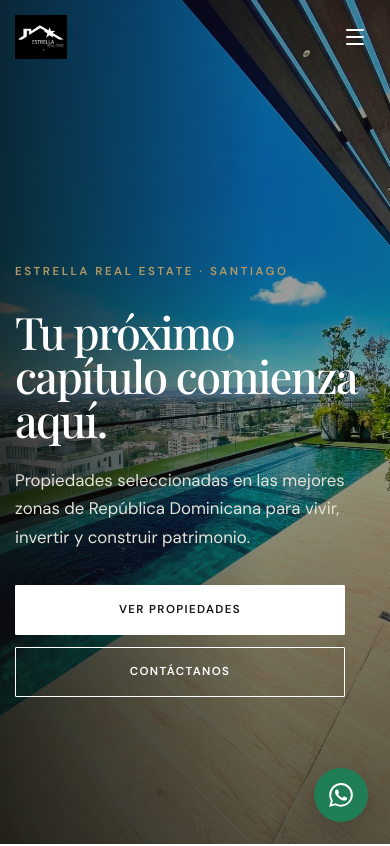
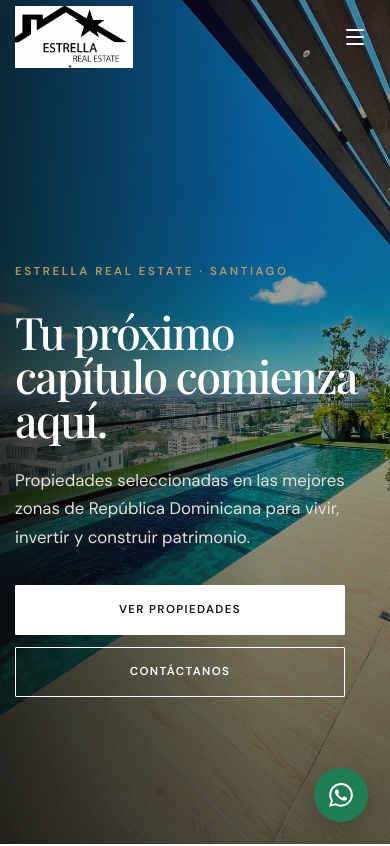
Before and after one commit to jtessariol-debug/Estrella-Real-Estate1, a React (Vite) app: page / in a window 390 px wide. Shown: the top 846 px of the page. Built offline with nearby package versions, Linux system fonts and the light colour scheme; no server answers; the database is empty.

Commit message:
Update Estrella Real Estate branding logo

```diff
--- a/components/AdminLayout.tsx
+++ b/components/AdminLayout.tsx
@@ -1,10 +1,10 @@
 import type { ReactNode } from 'react';
 import { Building2, LayoutDashboard, LogOut } from 'lucide-react';
-import { COMPANY_INFO } from '../constants';
 import { signOut } from '../services/auth';
 import type { Profile } from '../types';
+import BrandLogo from './BrandLogo';
 
 export default function AdminLayout({ profile, children }: { profile: Profile; children: ReactNode }) {
   const logout = () => void signOut().finally(() => window.location.replace('/admin/login'));
-  return <div className="admin-shell"><aside className="admin-sidebar"><a className="admin-brand" href="/admin"><img src={COMPANY_INFO.logoUrl} alt="Estrella Real Estate" /><span>ESTRELLA<br />ADMIN</span></a><nav><a href="/admin"><LayoutDashboard /> Resumen</a><a href="/admin/properties"><Building2 /> Propiedades</a></nav><div className="admin-account"><small>{profile.role}</small><strong>{profile.fullName}</strong><button onClick={logout}><LogOut size={17} /> Cerrar sesión</button></div></aside><main className="admin-content">{children}</main></div>;
+  return <div className="admin-shell"><aside className="admin-sidebar"><a className="admin-brand" href="/admin"><BrandLogo className="admin-brand-logo" /><span className="admin-brand-label">ADMIN</span></a><nav><a href="/admin"><LayoutDashboard /> Resumen</a><a href="/admin/properties"><Building2 /> Propiedades</a></nav><div className="admin-account"><small>{profile.role}</small><strong>{profile.fullName}</strong><button onClick={logout}><LogOut size={17} /> Cerrar sesión</button></div></aside><main className="admin-content">{children}</main></div>;
 }
--- /dev/null
+++ b/components/BrandLogo.tsx
@@ -0,0 +1,7 @@
+import { COMPANY_INFO } from '../constants';
+
+export default function BrandLogo({ className = '' }: { className?: string }) {
+  return <span className={`brand-logo ${className}`.trim()}>
+    <img src={COMPANY_INFO.logoUrl} alt="Estrella Real Estate" />
+  </span>;
+}
--- a/components/Footer.tsx
+++ b/components/Footer.tsx
@@ -1,8 +1,9 @@
 import { COMPANY_INFO } from '../constants';
+import BrandLogo from './BrandLogo';
 
 export default function Footer() {
   return <footer className="footer"><div className="container"><div className="footer-grid">
-    <div className="footer-brand-column"><a className="logo footer-brand" href="/"><img src={COMPANY_INFO.logoUrl} alt="Estrella Real Estate" /><span>ESTRELLA<br />REAL ESTATE</span></a><p className="footer-description">Propiedades seleccionadas y acompañamiento inmobiliario en República Dominicana.</p><p className="footer-location">{COMPANY_INFO.location}</p></div>
+    <div className="footer-brand-column"><a className="logo footer-brand" href="/" aria-label="Estrella Real Estate, inicio"><BrandLogo className="footer-brand-logo" /></a><p className="footer-description">Propiedades seleccionadas y acompañamiento inmobiliario en República Dominicana.</p><p className="footer-location">{COMPANY_INFO.location}</p></div>
     <div><h4>Navegación</h4><a href="/">Inicio</a><a href="/nosotros">Nosotros</a><a href="/contacto">Contacto</a></div>
     <div><h4>Propiedades</h4><a href="/propiedades">Todas</a><a href="/propiedades/venta">En venta</a><a href="/propiedades/alquiler">En alquiler</a></div>
     <div><h4>Contacto</h4><a href={COMPANY_INFO.whatsappUrl}>{COMPANY_INFO.phone}</a><a href={`mailto:${COMPANY_INFO.email}`}>{COMPANY_INFO.email}</a></div>
--- a/components/Header.tsx
+++ b/components/Header.tsx
@@ -1,6 +1,7 @@
 import { useEffect, useState } from 'react';
 import { Menu, X } from 'lucide-react';
 import { COMPANY_INFO } from '../constants';
+import BrandLogo from './BrandLogo';
 
 const links = [
   ['Inicio', '/'], ['Propiedades', '/propiedades'], ['Venta', '/propiedades/venta'],
@@ -20,8 +21,7 @@ export default function Header({ inner = false }: { inner?: boolean }) {
   return <header className={`header ${inner ? 'inner' : ''} ${scrolled ? 'scrolled' : ''}`}>
     <div className="container nav">
       <a className="logo" href="/" aria-label="Estrella Real Estate, inicio">
-        <img src={COMPANY_INFO.logoUrl} alt="Logo de Estrella Real Estate" />
-        <span>ESTRELLA REAL ESTATE</span>
+        <BrandLogo className="brand-logo-header" />
       </a>
       <nav className={`nav-links ${open ? 'open' : ''}`} aria-label="Navegación principal">
         {links.map(([label, href]) => <a key={href} href={href} onClick={() => setOpen(false)}>{label}</a>)}
--- a/constants.ts
+++ b/constants.ts
@@ -3,7 +3,7 @@ import type { PropertyType } from './types';
 export const COMPANY_INFO = {
   name: 'Estrella Real Estate', phone: '809-924-3552', email: 'estrellarealestate01@gmail.com',
   location: 'Santiago, República Dominicana', whatsappUrl: 'https://wa.me/18099243552',
-  instagramUrl: 'https://instagram.com/estrellarealestate01', logoUrl: '/estrella-logo.jfif',
+  instagramUrl: 'https://instagram.com/estrellarealestate01', logoUrl: '/estrella-logo-oficial.jpeg',
 } as const;
 
 export const PROPERTY_TYPE_LABELS: Record<PropertyType, string> = {
--- a/index.css
+++ b/index.css
@@ -21,8 +21,8 @@ button{cursor:pointer}
 .header.scrolled,.header.inner{background:rgba(247,246,242,.96);color:var(--ink);box-shadow:0 1px 0 var(--line);backdrop-filter:blur(14px)}
 .nav{height:88px;display:flex;align-items:center;justify-content:space-between}
 .logo{display:flex;align-items:center;gap:12px;z-index:2}
-.logo img{width:64px;height:54px;object-fit:cover}
-.logo span{font:600 1.05rem 'Playfair Display',serif;letter-spacing:.06em}
+.brand-logo{position:relative;display:block;flex:0 0 auto;width:150px;height:80px;overflow:hidden;background:#fff}
+.brand-logo img{position:absolute;top:50%;left:50%;display:block;width:142%;max-width:none;height:auto;transform:translate(-50%,-50%)}
 .nav-links{display:flex;align-items:center;gap:27px;font-size:.78rem}
 .nav-links>a:not(.button){position:relative}
 .nav-links>a:not(.button):after{content:'';position:absolute;left:0;right:100%;bottom:-8px;height:1px;background:var(--gold);transition:.25s}
@@ -128,8 +128,7 @@ button{cursor:pointer}
 @media(max-width:760px){.container{width:min(100% - 30px,1180px)}
 .section{padding:72px 0}
 .nav{height:74px}
-.logo img{width:52px;height:44px}
-.logo span{font-size:.9rem}
+.brand-logo-header{width:118px;height:62px}
 .menu-toggle{display:block}
 .nav-links{position:fixed;inset:0;background:#11110f;color:white;display:flex;flex-direction:column;justify-content:center;gap:28px;font:500 1.7rem 'Playfair Display',serif;transform:translateX(100%);transition:.35s}
 .nav-links.open{transform:none}
--- a/index.html
+++ b/index.html
@@ -9,7 +9,7 @@
     <meta property="og:type" content="website" />
     <meta property="og:title" content="Estrella Real Estate | Propiedades en República Dominicana" />
     <meta property="og:description" content="Propiedades seleccionadas para vivir e invertir en Santiago y República Dominicana." />
-    <meta property="og:image" content="/estrella-logo.jfif" />
+    <meta property="og:image" content="/estrella-logo-oficial.jpeg" />
     <link rel="canonical" href="https://estrellarealestate.com/" />
     <link rel="preconnect" href="https://fonts.googleapis.com" />
     <link rel="preconnect" href="https://fonts.gstatic.com" crossorigin />
--- a/polish.css
+++ b/polish.css
@@ -14,7 +14,6 @@ body{color:var(--color-text);background:var(--color-bg);font-size:16px;line-heig
 .nav{height:86px}
 .nav-links{font-size:.82rem;gap:29px}
 .nav-links>a:not(.button){font-weight:500}
-.logo img{aspect-ratio:1.18/1}
 .hero{min-height:720px}
 .hero:after{background:linear-gradient(90deg,rgba(10,10,8,.74),rgba(10,10,8,.18) 72%),linear-gradient(0deg,rgba(10,10,8,.28),transparent 58%)}
 .hero-content{width:min(650px,100%)}
@@ -103,12 +102,11 @@ body{color:var(--color-text);background:var(--color-bg);font-size:16px;line-heig
 .input-group input,.input-group select,.input-group textarea{font-size:.95rem}
 .footer{padding-top:84px}
 .footer .logo{margin-bottom:18px}
-.footer .logo img{width:76px;height:64px}
+.footer-brand-logo{width:176px;height:94px}
 .footer a,.footer p{font-size:.9rem}
 .footer h4{font-size:.72rem}
 .footer-brand-column{max-width:390px}
-.footer .footer-brand{align-items:center;gap:16px;margin-bottom:22px}
-.footer-brand span{font-size:1.08rem;line-height:1.3}
+.footer .footer-brand{align-items:center;margin-bottom:22px}
 .footer-description{max-width:350px;margin:0}
 .footer .footer-location{max-width:350px;margin:20px 0 0;padding-top:18px;border-top:1px solid #30302c;color:#d2cec3;overflow-wrap:anywhere}
 .footer a{overflow-wrap:anywhere}
@@ -132,7 +130,11 @@ body{color:var(--color-text);background:var(--color-bg);font-size:16px;line-heig
 .benefit-grid{gap:30px}
 .nav-links{gap:18px;font-size:.76rem}
 }
-@media(max-width:900px){.about{grid-template-columns:minmax(0,1fr);align-items:stretch;gap:40px}
+@media(max-width:900px){.menu-toggle{position:relative;z-index:4;display:block}
+.nav-links{position:fixed;inset:0;min-height:100dvh;background:#11110f;color:white;display:flex;flex-direction:column;justify-content:center;gap:28px;padding:calc(86px + env(safe-area-inset-top)) 28px calc(30px + env(safe-area-inset-bottom));font:500 1.7rem 'Playfair Display',serif;overflow-y:auto;overscroll-behavior:contain;transform:translateX(100%);transition:.35s}
+.nav-links.open{transform:none}
+.nav-links .button{display:flex;font-family:'DM Sans',sans-serif;font-size:.7rem}
+.about{grid-template-columns:minmax(0,1fr);align-items:stretch;gap:40px}
 .about-copy{order:-1}
 .about-copy,.about-image{min-width:0}
 .about-copy h2,.about-copy p{max-width:100%;overflow-wrap:break-word}
@@ -173,8 +175,7 @@ body{color:var(--color-text);background:var(--color-bg);font-size:16px;line-heig
 .contact{grid-template-columns:1fr}
 .contact-form{padding:28px}
 .footer{padding-top:64px}
-.footer .footer-brand{align-items:flex-start;flex-direction:column;gap:14px;margin-bottom:20px}
-.footer-brand span{font-size:1.05rem}
+.footer .footer-brand{align-items:flex-start;margin-bottom:20px}
 .footer-description{margin-top:0}
 .nav-links{min-height:100dvh;overflow-y:auto;overscroll-behavior:contain;padding:calc(74px + env(safe-area-inset-top)) 20px calc(30px + env(safe-area-inset-bottom))}
 .results-bar{align-items:flex-start}
@@ -197,13 +198,12 @@ body{color:var(--color-text);background:var(--color-bg);font-size:16px;line-heig
 .wide-cta{padding:70px 0}
 .wide-cta h2{font-size:2.55rem}
 .footer-grid{gap:35px}
-.footer .logo img{width:72px;height:auto}
+.footer-brand-logo{width:154px;height:82px}
 .footer .footer-location{margin-top:18px;padding-top:16px}
 .nav-links{gap:22px;font-size:clamp(1.35rem,7vw,1.6rem)}
 .property-empty{padding:50px 20px}
 }
 @media(max-width:600px){.header .container,.hero .container,.search-wrap .container{width:100%;max-width:100%;margin-inline:0;padding-inline:15px}
-.header .logo span{display:none}
 .menu-toggle{position:absolute;right:15px;top:17px;z-index:4}
 .hero-content,.hero h1{width:100%;max-width:100%}
 .hero h1{font-size:clamp(2.45rem,11.5vw,3.05rem);overflow-wrap:anywhere}
```
Also changed, not shown: pages/AdminLoginPage.tsx (+2 -2 lines), admin.css, public/estrella-logo-oficial.jpeg (added), public/estrella-logo.jfif (deleted).
